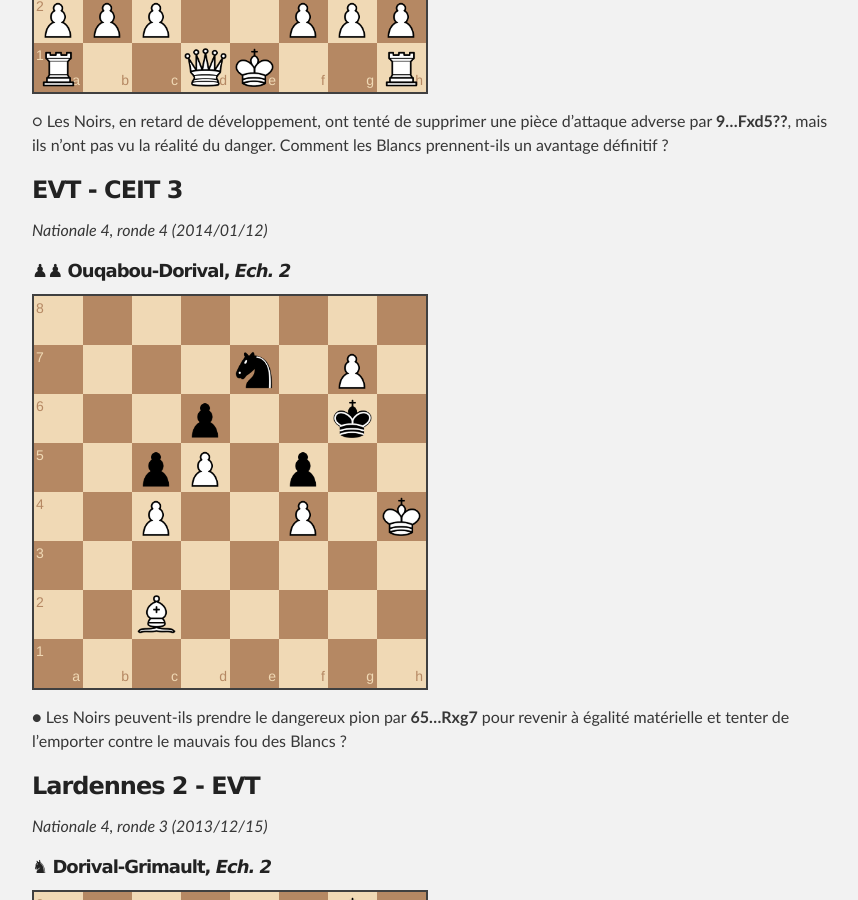
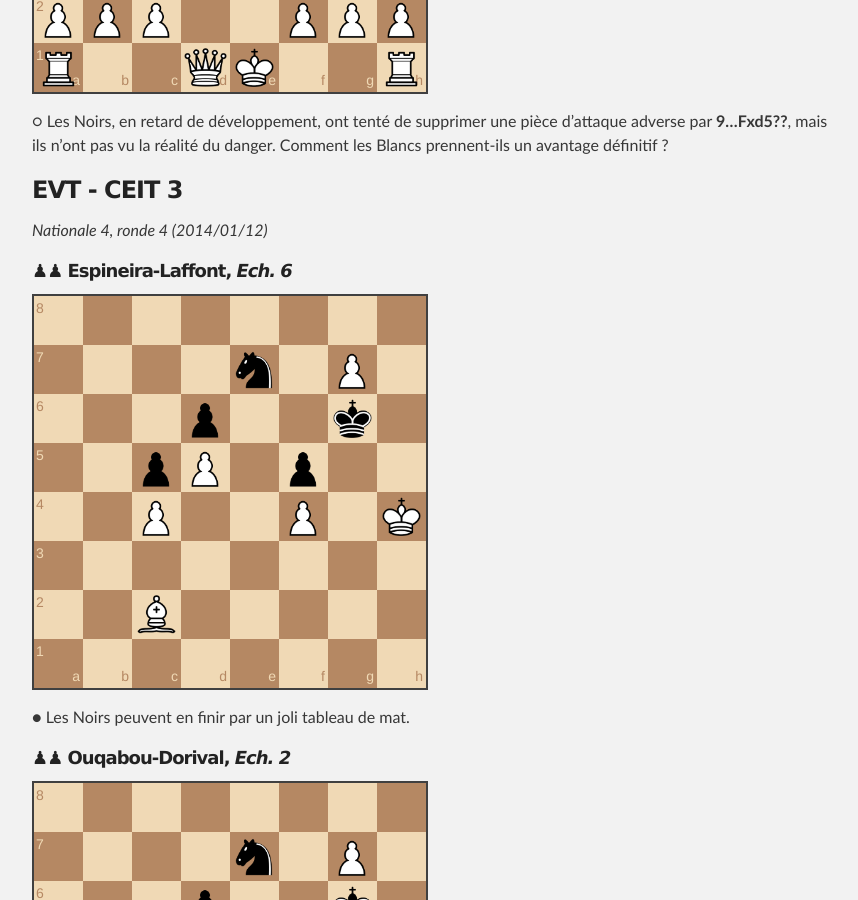
Before and after one commit to echiquier-villeneuve-tolosane/echiquier-villeneuve-tolosane.github.io, a Jekyll site: the page built from exercices.md, in a window 1280 px wide and 900 px high, scrolled down 3007 px. Shown: the whole window, without its empty margins (208-1066 px from the left). Built offline with Jekyll 4.4.1, drawn with Linux system fonts in a browser that asks for light colours; nearby versions of some CDN libraries.

Commit message:
Updated exercices.md

```diff
--- a/exercices.md
+++ b/exercices.md
@@ -51,6 +51,12 @@ _Régionale 2, ronde 4 (2014/01/12)_
 
 ### EVT - CEIT 3
 _Nationale 4, ronde 4 (2014/01/12)_
+
+##### &#9823;&#9823;  **Espineira-Laffont**, _Ech. 6_
+
+`8/4n1P1/3p2k1/2pP1p2/2P2P1K/8/2B5/8 b - - 6 65`
+
+&#9679; Les Noirs peuvent en finir par un joli tableau de mat.
 
 ##### &#9823;&#9823;  **Ouqabou-Dorival**, _Ech. 2_
 
```
